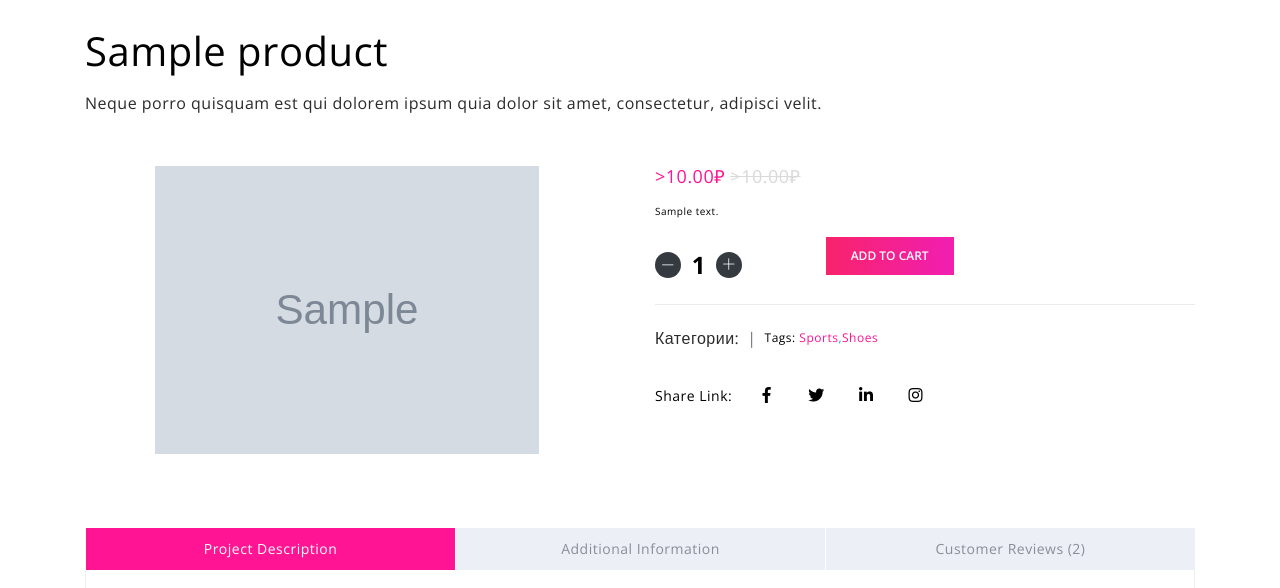
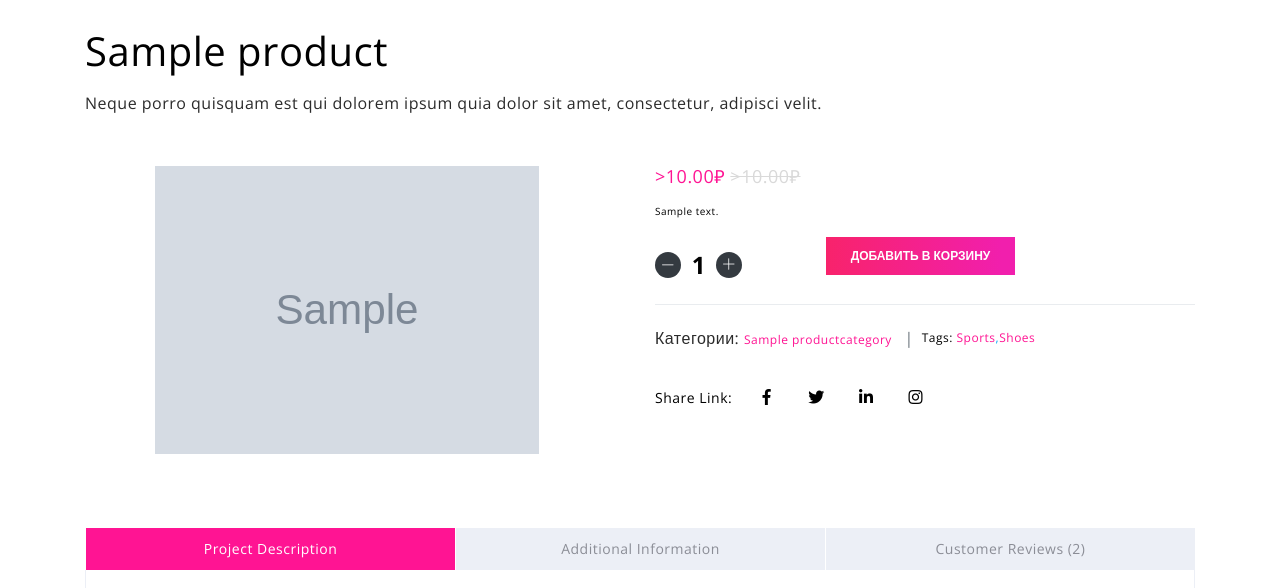
Before and after one commit to MokkoFm/formula-spa-django, a Django app: a page that uses spaweb/templates/product-detail.html in a window 1280 px wide. Shown: the part 667-1255 px from the top of the page. Run offline with Django 3.2, Linux system fonts and the light colour scheme; tables that the repository leaves empty hold one stand-in row (values such as "Sample post"); grey boxes marked "Sample" are stand-in pictures; parts of the project's set-up code (start-up, migrations or seed data) failed here and were passed over; some libraries are stand-ins or nearby versions; some web fonts are replaced.

Commit message:
add categories of products for pages

```diff
--- a/spaweb/templates/category.html
+++ b/spaweb/templates/category.html
@@ -65,7 +65,7 @@
                     <!-- START LISTING HEADING -->
                     <div class="col-12 product-listing-heading">
                         <h1 class="heading text-left">Список программ</h1>
-                        <p class="para_text text-left">Lorem ipsum dolor sit amet, consectetur adipiscing elit. tellus lacus faucibus lectus, sed cursused eros ligula non odio.</p>
+                        <p class="para_text text-left">Выберите подходящую вам программу из категории "{{category.name}}".</p>
                     </div>
                     <!-- END LISTING HEADING -->
 
--- a/spaweb/templates/product-detail.html
+++ b/spaweb/templates/product-detail.html
@@ -59,7 +59,7 @@
                                     <form method="POST">
                                         {% csrf_token %}
                                         <input type="text" name="add_product_id" value="{{ product.id }}">
-                                        <button class="btn pink-gradient-btn-into-black">ADD TO CART</button>
+                                        <button class="btn pink-gradient-btn-into-black">ДОБАВИТЬ В КОРЗИНУ</button>
                                     </form>
                                 </div>
                             </div>
@@ -72,10 +72,8 @@
                                     <ol class="breadcrumb">
                                         <li class="breadcrumb-item">
                                             <span class="d-inline">Категории:
-                                                {% for category in product.category.all %}
-                                                    <a href="{% url 'category' category.slug %}">{{ category.name }}</a>
+                                                    <a href="{% url 'category' category.slug %}">{{ product.category.name }}</a>
                                                     <span> </span>
-                                                {% endfor %}
                                             </span>
                                         </li>
                                         <li class="breadcrumb-item" aria-current="page"><p class="d-inline">Tags: <a href="#">Sports</a><span class="comma-separtor">,</span><a href="#">Shoes</a></li>
--- a/spaweb/views.py
+++ b/spaweb/views.py
@@ -60,7 +60,8 @@
         'products_by_category': products_by_category,
         'category_slug': slug,
         'categories': categories,
-        'topics': topics
+        'topics': topics,
+        'category': category,
     }
     return render(request, 'category.html', context)
 
```
